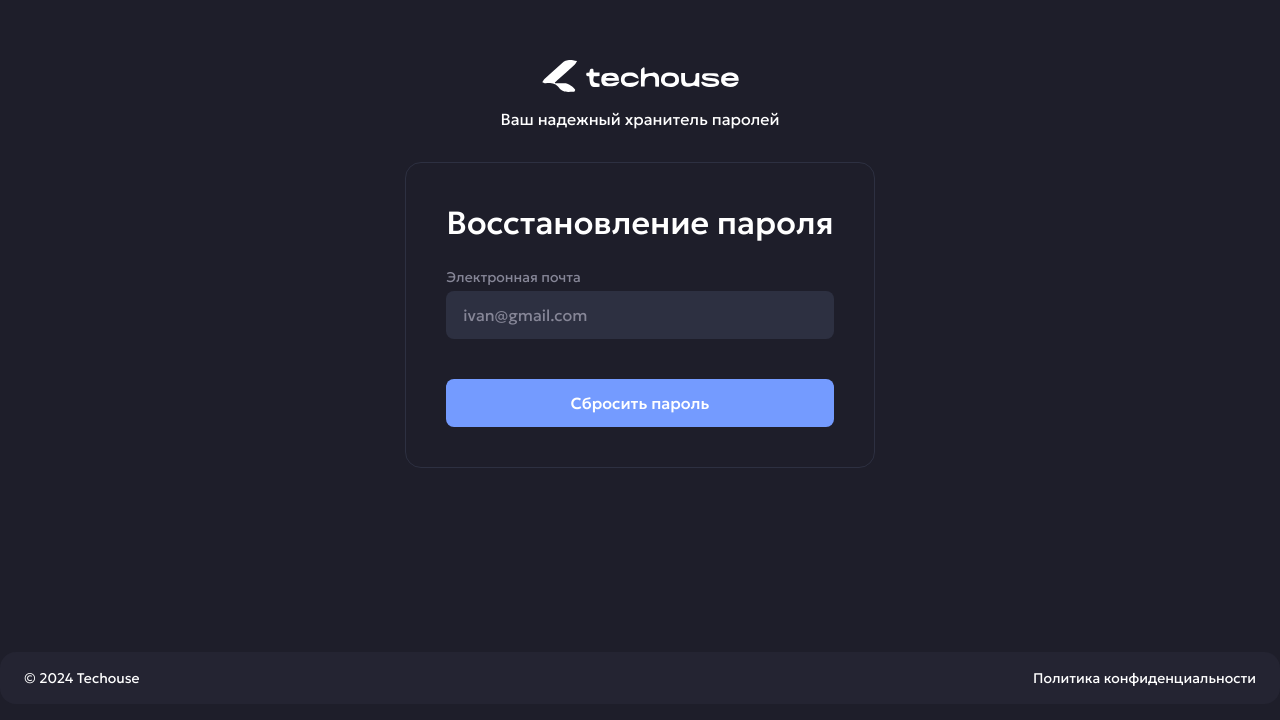
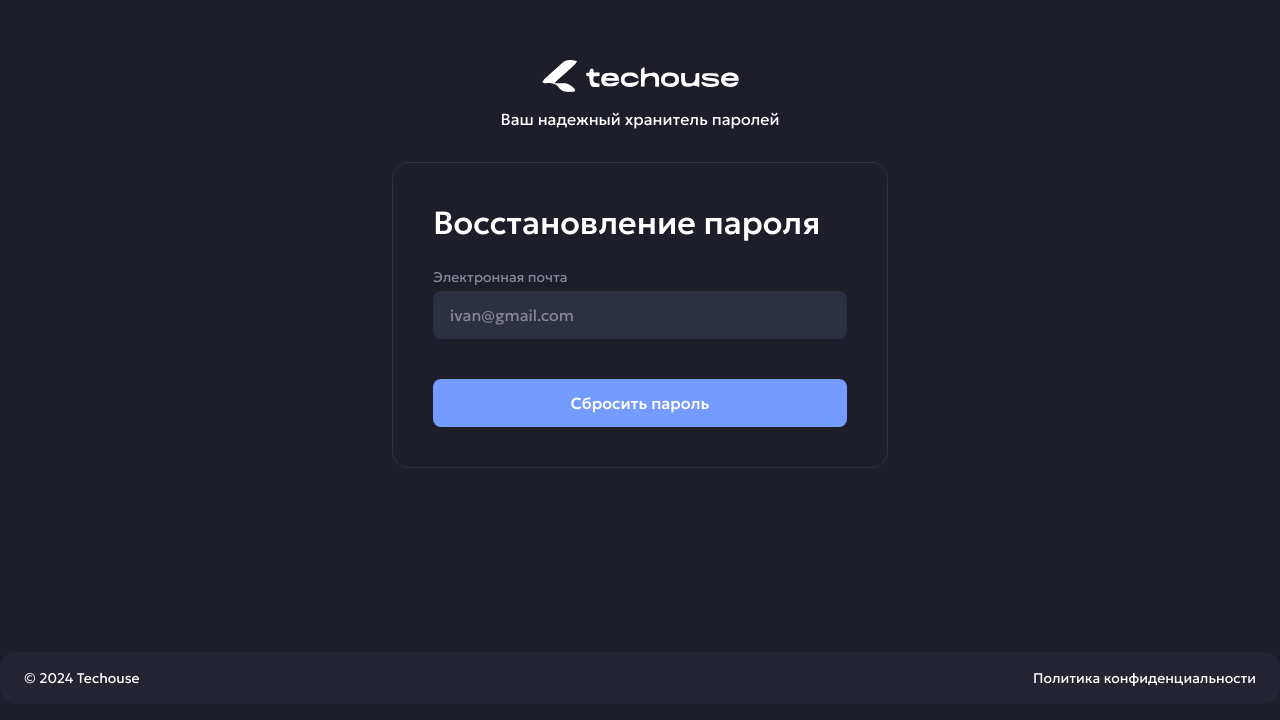
Before and after one commit to DZavg/lock-box-front, a Vue app: page /recovery-password in a window 1280 px wide. Shown: the part 124-844 px from the top of the page. Built offline with nearby package versions, Linux system fonts and the light colour scheme.

Commit message:
refactor(PasswordRecoveryPage): add container on RecoveryPasswordForm

```diff
--- a/src/pages/PasswordRecoveryPage.vue
+++ b/src/pages/PasswordRecoveryPage.vue
@@ -1,7 +1,7 @@
 <template>
 	<div class="password-recovery-page container-s">
 		<LogoWithDescription />
-		<RecoveryPasswordForm />
+		<RecoveryPasswordForm class="container-s" />
 	</div>
 </template>
 
```
